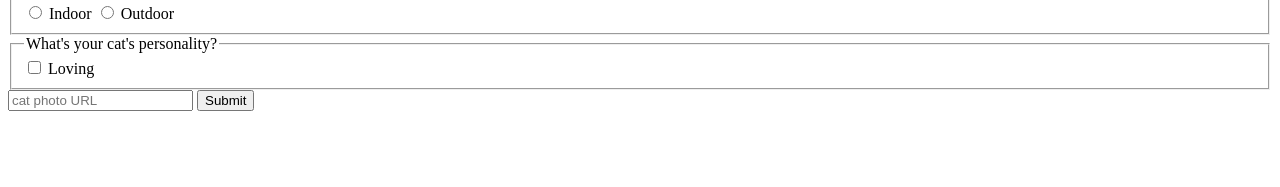
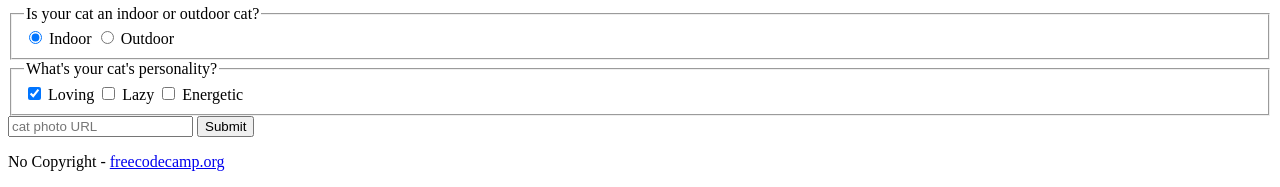
Before and after one commit to Codnova/Cat-App, a plain HTML site: page index.html in a window 1280 px wide. Shown: the part 1478-1665 px from the top of the page. Before the commit the page ends 1605 px from the top, so only its background shows below. Drawn offline with Linux system fonts and the light colour scheme.

Commit message:
CatApp completa

```diff
--- a/index.html
+++ b/index.html
@@ -1,4 +1,9 @@
-<html>
+<!DOCTYPE html>
+<html lang="en">
+  <head>
+    <meta charset= "UTF-8">
+    <title>CatPhotoApp</title>
+  </head>
   <body>
     <main>
       <h1> CatPhotoApp </h1>
@@ -9,10 +14,9 @@
             <img src="https://cdn.freecodecamp.org/curriculum/cat-photo-app/relaxing-cat.jpg" alt="A cute orange cat lying on its back">
         </a>
       </section>
-
       <section>
-                <h2> Cat Lists </h2>
-                    <h3> Things cats love: </h3>
+        <h2>Cat Lists</h2>
+          <h3>Things cats love:</h3>
               <ul>
                   <li>cat nip</li>
                   <li>laser pointers</li>
@@ -38,17 +42,22 @@
         <form action= "https://freecatphotoapp.com/submit-cat-photo">
           <fieldset>
             <legend> Is your cat an indoor or outdoor cat? </legend>
-                            <label> <input type="radio" id="indoor" name="indoor-outdoor" value= "indoor"> Indoor </label>
+              <label> <input type="radio" id="indoor" name="indoor-outdoor" value= "indoor" checked> Indoor </label>
               <label> <input type="radio" id="outdoor" name="indoor-outdoor" value= "outdoor"> Outdoor</label>
           </fieldset>
           <fieldset>
               <legend>What's your cat's personality?</legend>
-                        <input type="checkbox" id="loving"> <label for="loving"> Loving </label>
+              <input type="checkbox" id="loving" name="personality" value="loving" checked> <label for="loving"> Loving </label>
+              <input type="checkbox" id="lazy" name="personality" value="lazy"> <label for="lazy"> Lazy </label>
+              <input type="checkbox" id="energetic" name="personality" value="energetic"> <label for="energetic"> Energetic </label>
             </fieldset>
           <input type="text" name= "catphotourl" placeholder="cat photo URL" required>
           <button type="submit">Submit</button>
         </form>
       </section>
     </main>
+  <footer>
+  <p> No Copyright - <a href="https://www.freecodecamp.org">freecodecamp.org</a> </p>
+  </footer>
   </body>
 </html>
```
Lines whose indentation alone changed are shown as unchanged.
